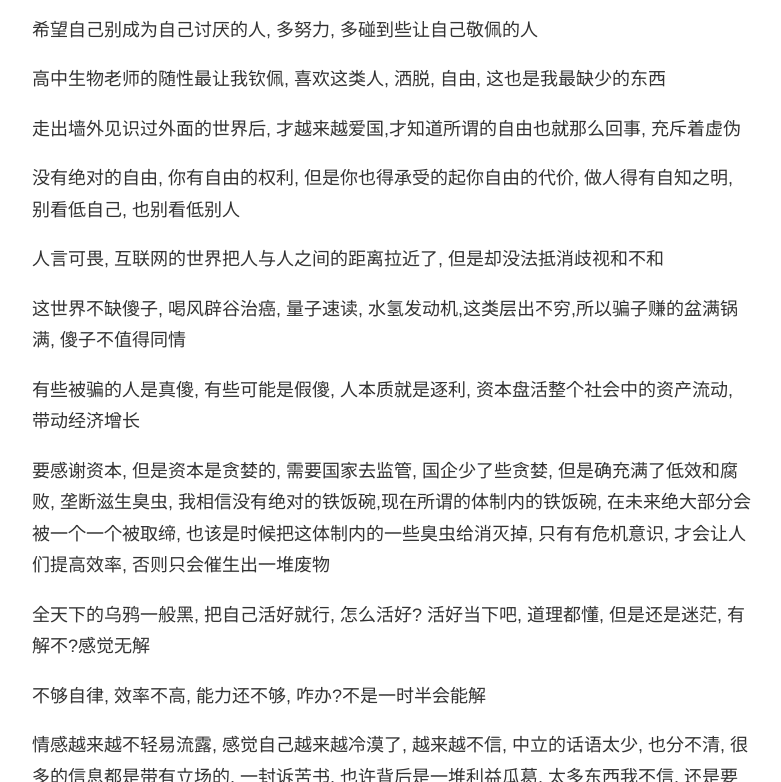
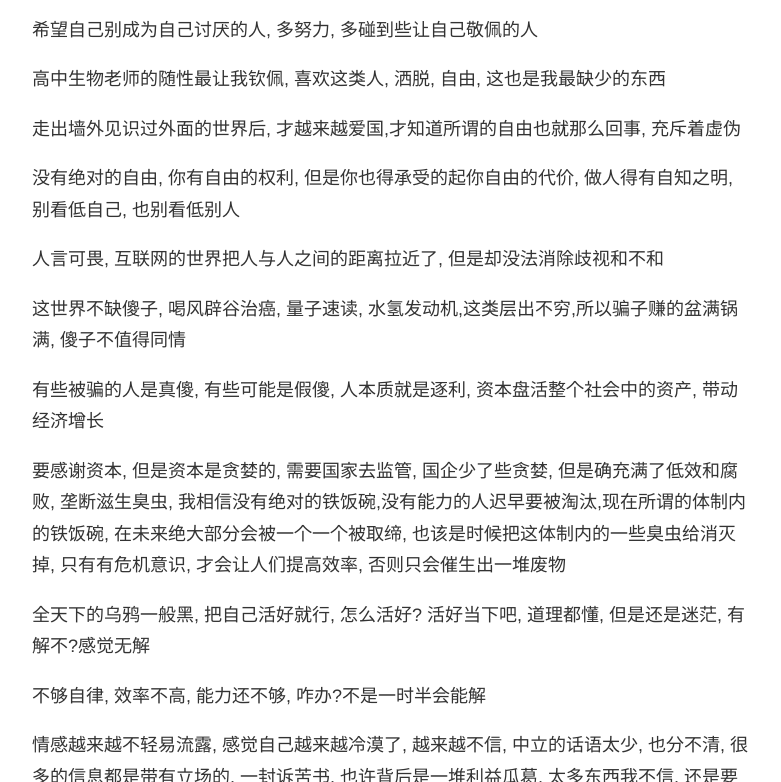
Before and after one commit to cocofe/cocofe.github.io, a plain HTML site: page 2019/11/28/周期性迷茫/index.html in a window 1280 px wide. Shown: the part 445-1227 px from the top of the page, without its empty margins (248-1029 px from the left). Drawn offline with nearby package versions, Linux system fonts and the light colour scheme; some packages are replaced by stand-ins of ours; a script that the page names is missing.

Commit message:
Site updated: 2019-12-03 00:08:34

```diff
--- a/2019/11/28/周期性迷茫/index.html
+++ b/2019/11/28/周期性迷茫/index.html
@@ -5,10 +5,10 @@
 <p>高中生物老师的随性最让我钦佩, 喜欢这类人, 洒脱, 自由, 这也是我最缺少的东西</p>
 <p>走出墙外见识过外面的世界后, 才越来越爱国,才知道所谓的自由也就那么回事, 充斥着虚伪 </p>
 <p>没有绝对的自由, 你有自由的权利, 但是你也得承受的起你自由的代价, 做人得有自知之明, 别看低自己, 也别看低别人</p>
-<p>人言可畏, 互联网的世界把人与人之间的距离拉近了, 但是却没法抵消歧视和不和</p>
+<p>人言可畏, 互联网的世界把人与人之间的距离拉近了, 但是却没法消除歧视和不和</p>
 <p>这世界不缺傻子, 喝风辟谷治癌, 量子速读, 水氢发动机,这类层出不穷,所以骗子赚的盆满锅满, 傻子不值得同情</p>
-<p>有些被骗的人是真傻, 有些可能是假傻, 人本质就是逐利, 资本盘活整个社会中的资产流动, 带动经济增长</p>
-<p>要感谢资本, 但是资本是贪婪的, 需要国家去监管, 国企少了些贪婪, 但是确充满了低效和腐败, 垄断滋生臭虫, 我相信没有绝对的铁饭碗,现在所谓的体制内的铁饭碗, 在未来绝大部分会被一个一个被取缔, 也该是时候把这体制内的一些臭虫给消灭掉, 只有有危机意识, 才会让人们提高效率, 否则只会催生出一堆废物</p>
+<p>有些被骗的人是真傻, 有些可能是假傻, 人本质就是逐利, 资本盘活整个社会中的资产, 带动经济增长</p>
+<p>要感谢资本, 但是资本是贪婪的, 需要国家去监管, 国企少了些贪婪, 但是确充满了低效和腐败, 垄断滋生臭虫, 我相信没有绝对的铁饭碗,没有能力的人迟早要被淘汰,现在所谓的体制内的铁饭碗, 在未来绝大部分会被一个一个被取缔, 也该是时候把这体制内的一些臭虫给消灭掉, 只有有危机意识, 才会让人们提高效率, 否则只会催生出一堆废物</p>
 <p>全天下的乌鸦一般黑, 把自己活好就行, 怎么活好? 活好当下吧, 道理都懂, 但是还是迷茫, 有解不?感觉无解</p>
 <p>不够自律, 效率不高, 能力还不够, 咋办?不是一时半会能解</p>
 <p>情感越来越不轻易流露, 感觉自己越来越冷漠了, 越来越不信, 中立的话语太少, 也分不清, 很多的信息都是带有立场的, 一封诉苦书, 也许背后是一堆利益瓜葛, 太多东西我不信, 还是要多读书, 自己才有评判依据, 没有绝对的真理, 自己觉得对就好, 喜欢白岩松的睿智, 心底有些墨水的人是看的出来的, 人还是要脚踏实地点, 烦心事还是要面对, 尽人事而安天命, 以后会如何走? 不知, 还是先做好现在的事, 珍惜现在的人吧!!</p>
```
Also changed, not shown: index.html (+3 -3 lines).
